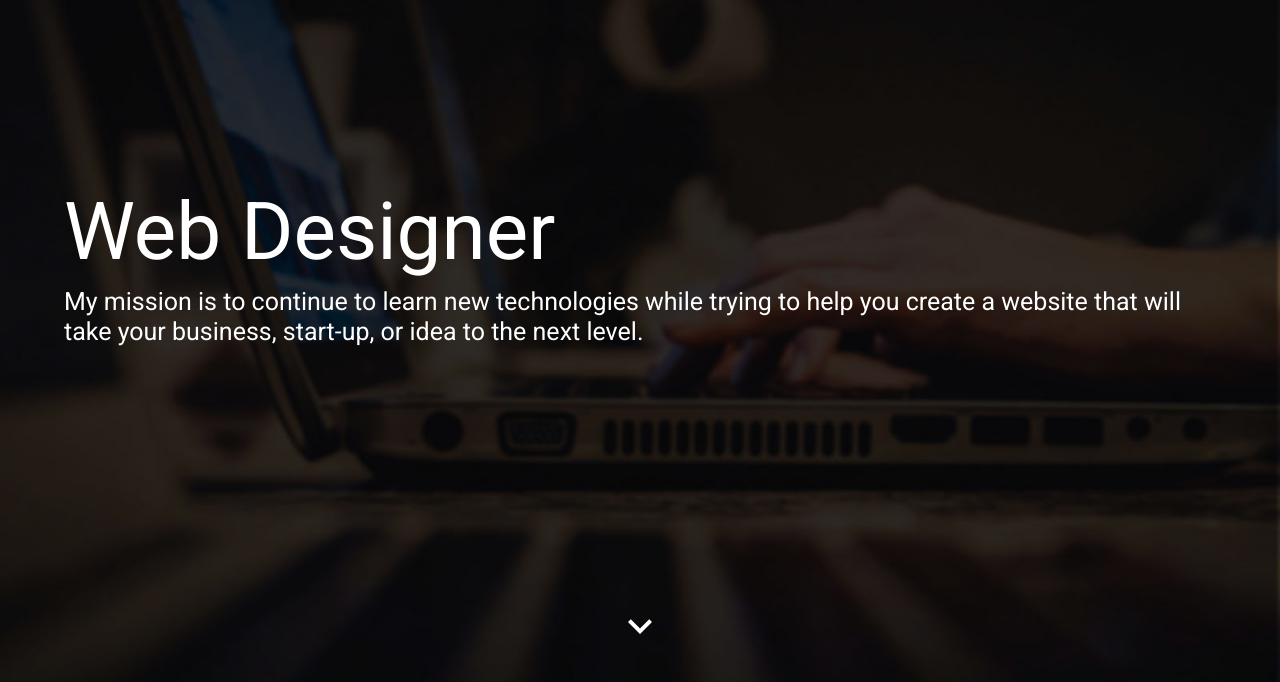
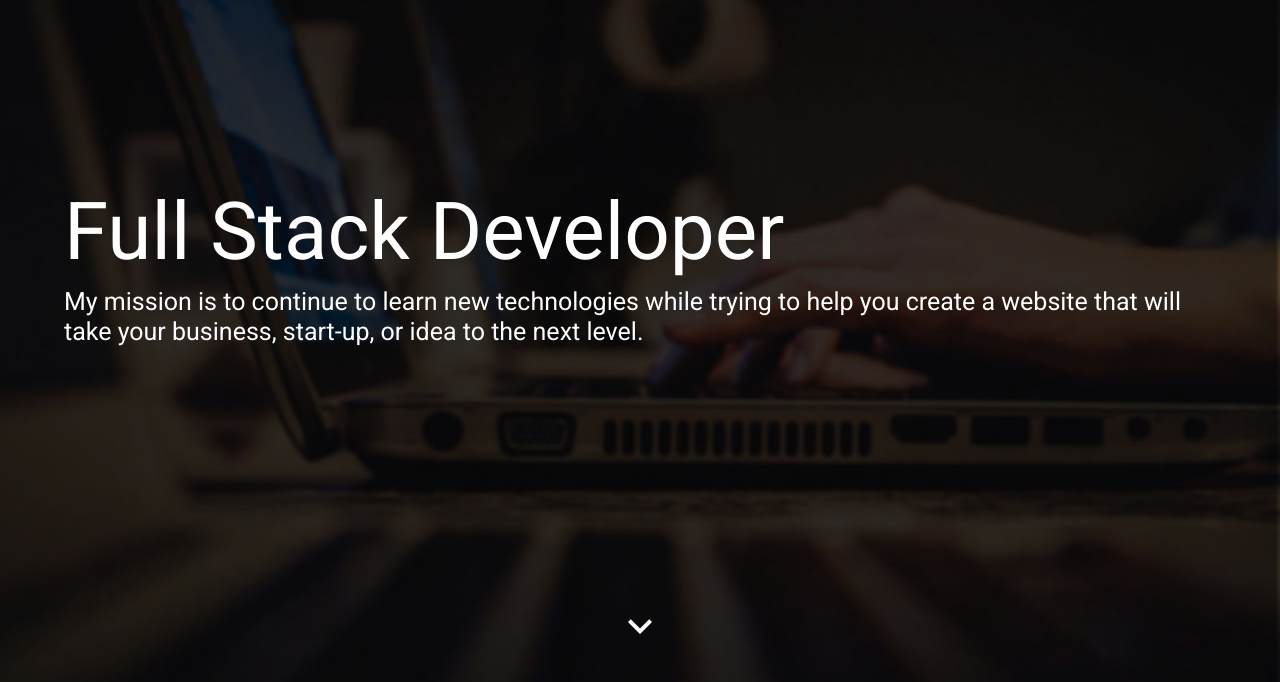
Before and after one commit to lynn7mitchell/Portfolio, a plain HTML site: page index.html in a window 1280 px wide. Shown: the part 118-800 px from the top of the page. Drawn offline with Linux system fonts and the light colour scheme.

Commit message:
Fixed title in header

```diff
--- a/index.html
+++ b/index.html
@@ -1,6 +1,22 @@
 <!DOCTYPE html>
 <html lang="en">
 
+
+
+
+<!--
+
+TODO LIST
+
+CLICK HERE TEXT DECORATION NONE
+
+
+
+
+
+
+
+ -->
 <head>
     <meta charset="UTF-8">
     <meta name="viewport" content="width=device-width, initial-scale=1.0">
@@ -16,7 +32,7 @@
             <img src="img/menu.svg" alt="menu toggle" class="menu__toggle" id="menuToggleHamburger">
             <img src="img/clear.svg" alt="menu toggle clear" class="menu__toggle" id="menuToggleX">
             <div class="header__text">
-                <h1>Web Designer</h1>
+                <h1>Full Stack Developer</h1>
                 <p>My mission is to continue to learn new technologies while trying to help you create a website that
                     will take your business, start-up, or idea to the next level.</p>
             </div>
```
